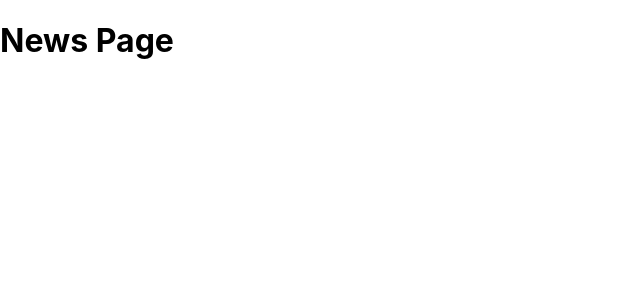
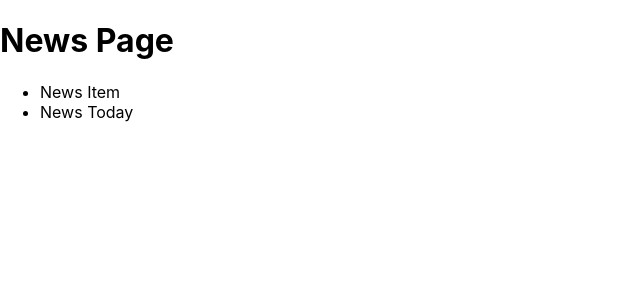
Before and after one commit to Brunno-DaSilva/nextjs-meeting-app, a Next.js app: page /news in a window 1280 px wide. Shown: the top 300 px of the page, without its empty margins (0-640 px from the left). Built offline with nearby package versions, Linux system fonts and the light colour scheme.

Commit message:
Construct a link with regular html

```diff
--- a/pages/news/index.js
+++ b/pages/news/index.js
@@ -1,7 +1,19 @@
 //http://localhost:3000/news
 
 function NewsPage() {
-  return <h1>News Page</h1>;
+  return (
+    <div>
+      <h1>News Page</h1>
+      <ul>
+        <li>
+          <a href="/news/news-item">News Item</a>
+        </li>
+        <li>
+          <a href="/news/news-today">News Today</a>
+        </li>
+      </ul>
+    </div>
+  );
 }
 
 export default NewsPage;
```
